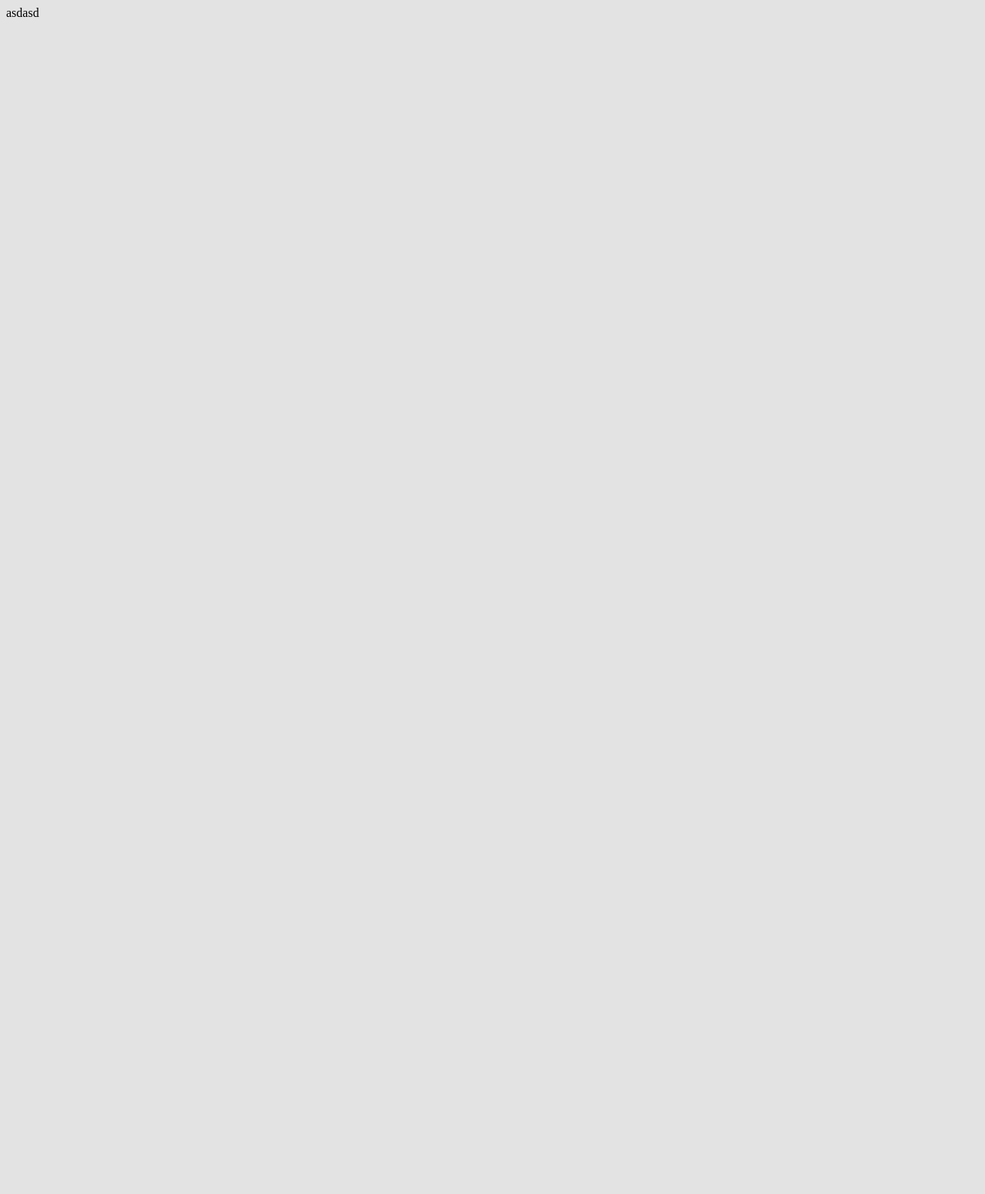
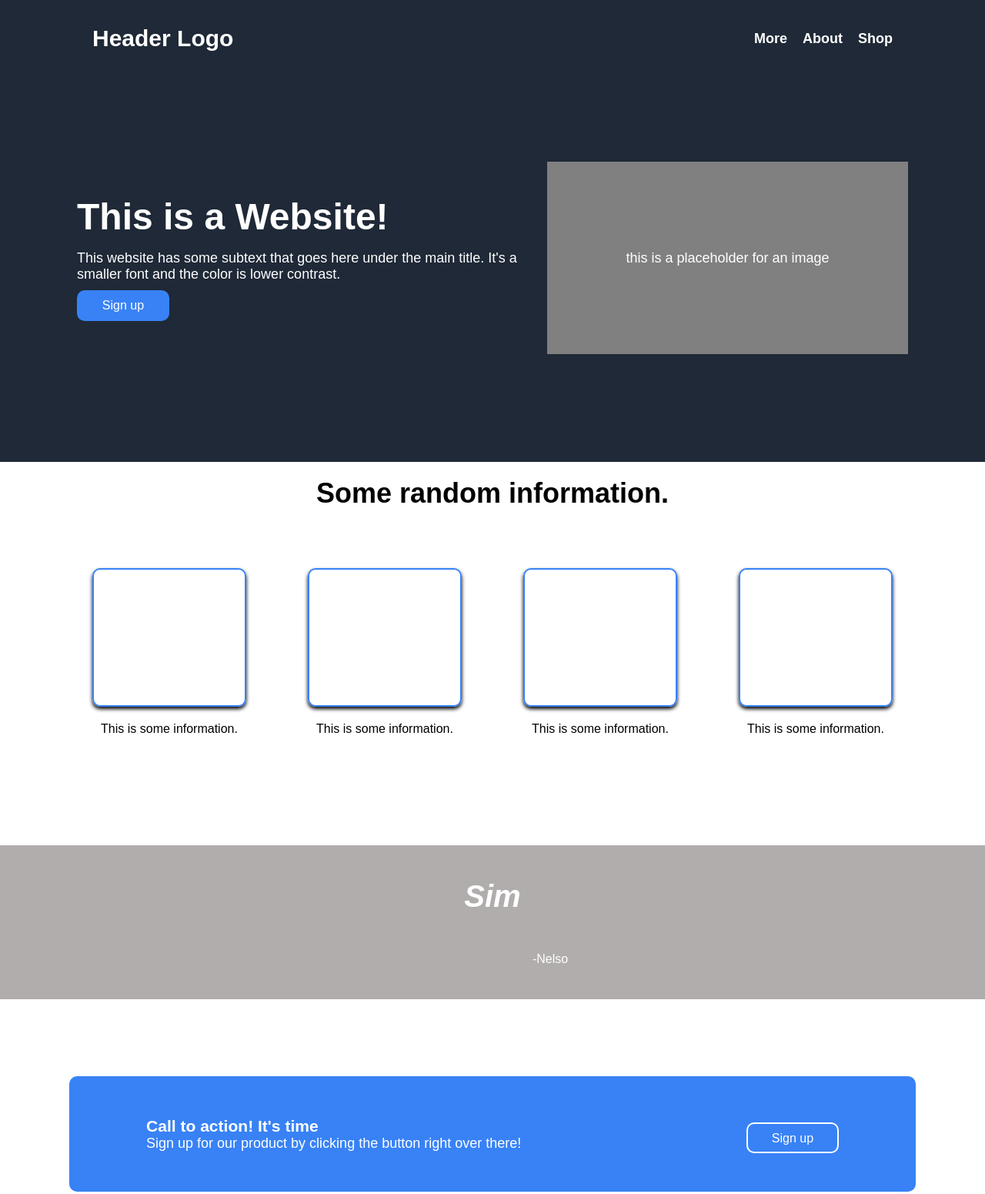
Before and after one commit to Zyrkos/project-landing-page, a plain HTML site: page index.html.html in a window 1280 px wide. Shown: the top 1551 px of the page at 77% size. Before the commit the page ends 800 px from the top, so only its background shows below. Drawn offline with Linux system fonts and the light colour scheme.

Commit message:
Add files via upload
Project completed

```diff
--- a/index.html.html
+++ b/index.html.html
@@ -4,15 +4,105 @@
     <meta charset="utf-8" />
     <title>Landing Page</title>
     <link rel="stylesheet" href="style.css" />
+    <title> Landing Page</title>
   </head>
 
   <body>
 
+    <nav class="navbar">
+      <div class="container">
+        <div class="logo"> Header Logo</div>
+        <ul class="nav">
+          <li>
+            <a href="#">More</a>
+          </li>
+          <li>
+            <a href="#">About</a>
+          </li>
+          <li>
+            <a href="#">Shop</a>
+          </li>
+        </ul>
+      </div>
+    </nav>
 
-   <div class="Main">
+    <header class="header">
+     <div class="container">
+       <div>
+         <h1 class="hero">This is a Website!</h1>
+         <p>This website has some subtext that goes here under the main title.
+          It's a smaller font and the color is lower contrast.
+         </p>
+         <button class="signup"> Sign up</button>
+       </div>
 
-    asdasd
-   </div>
+       <div class="placeholder">
+        <p >this is a placeholder for an image</p>
+        </div>
+      </div>
+    </header>
+
+    <section class="boxes">
+      <h2 class="title"> Some random information.</h2>
+      <div class="container">
+        <div class="info">
+          <div class="box"> <img src="">  </div>
+          <div class="text">This is some information.</div>
+        </div>
+        <div class="info">
+          <div class="box"> <img src="">  </div>
+          <div class="text">This is some information.</div>
+        </div>
+        <div class="info">
+          <div class="box"> <img src="">  </div>
+          <div class="text">This is some information.</div>
+        </div>
+        <div class="info">
+          <div class="box"> <img src=""> </div>
+          <div class="text">This is some information.</div>
+        </div>
+
+      </div>
+    </section>
+
+    <section class="inspiring">
+
+      <div class="quote"> <em>Sim</em> </div>
+
+      <div class="quoter"> -Nelso  </div>
+    </section>
+
+    <section class="call">
+      <div class="container">
+        <div class="left"><h3>Call to action! It's time</h3>
+        <p>Sign up for our product by clicking the button right over there!</p>
+        </div>
+        <div class="right"><button class="secondary"> Sign up</button> </div>
+
+      </div>
+
+
+
+
+    </section>
+
+
+    <div class="footer">
+
+     Copyright © The Odin Project 2022
+    </div>
+
+
+
+
+
+
+
+
+
+
+
+
 
 
 
--- a/style.css
+++ b/style.css
@@ -1,3 +1,205 @@
+* {
+    box-sizing: border-box;
+    margin: 0;
+    padding: 0;
+}
+a:link { text-decoration: none; }
+
 body {
-    background-color: #E3E3E3
+    font-family: Arial, Helvetica, sans-serif;
+    color: white;
+    background-color: white;
+    }
+
+ul {
+    list-style-type: none;
+    }
+
+h1,
+h2 {
+    margin-bottom: 16px;
 }
+
+.container {
+    max-width: 1100px;
+    margin: 0 auto;
+    padding: 0 30px;
+}
+.navbar,
+header {
+    background-color: #1F2937;
+}
+.navbar .container {
+    display: flex;
+    justify-content: space-between;
+    align-items: center;
+    height: 100%;
+}
+.navbar {
+    height: 100px;
+}
+
+.navbar ul {
+    display: flex;
+}
+
+.navbar a {
+    color: white;
+    font-size: 18px;
+    font-weight: bold;
+}
+
+.navbar a:hover {
+    color: lightblue;
+}
+
+.navbar ul li {
+    margin-left: 20px;
+}
+
+.navbar .logo {
+    font-size: 30px;
+    font-weight: bold;
+}
+
+.header {
+    min-height: 400px;
+    padding-top: 100px;
+    font-size: 18px;
+    height: 500px;
+
+}
+
+.hero {
+    font-size: 48px;
+    font-weight: bold;
+}
+
+.header img {
+    max-width: 1000px;
+}
+
+.header .container {
+    display: flex;
+    padding: 10px;
+    align-items: center;
+    justify-content: space-between;
+}
+
+.placeholder {
+    display: flex;
+    background-color: gray;
+    justify-content: center;
+    align-items: center;
+    padding: 5px;
+    width: 700px;
+    height: 250px ;
+}
+
+.signup {
+    background-color: #3882F6;
+    color: white;
+    padding: 10px;
+    border-radius: 10px;
+    height: 40px;
+    width: 120px;
+    font-size: 16px;
+    margin-top: 10px;
+    border: none;
+}
+
+.boxes .container {
+    display: flex;
+    color: black;
+    height: 400px;
+
+    justify-content: space-between;
+    padding: 20px;
+    gap: 10px;
+
+
+}
+
+.boxes .title {
+    display: flex;
+    font-size: 36px;
+    font-weight: bold;
+    color: black;
+    justify-content: center;
+    padding: 20px;
+}
+.box {
+    flex: 1;
+    border: 2px solid #3882F6;
+    border-radius: 10px;
+    padding: 15px 20px;
+    height: 180px;
+    width: 200px;
+    margin: 20px 10px;
+    box-shadow: 0 3px 5px black;
+}
+
+.boxes .text {
+    text-align: center;
+}
+
+.inspiring {
+    display: flex;
+    flex-direction: column;
+    background-color: rgb(177, 173, 173);
+    height: 200px;
+    text-align: center;
+    justify-content: center;
+    align-items: center;
+
+}
+
+.quote {
+    font-size: 40px;
+    font-weight: bold;
+}
+.quoter {
+    margin-left: 150px;
+    margin-top: 50px;
+}
+
+.call {
+    min-height: 400px;
+    padding-top: 100px;
+    font-size: 18px;
+    height: 300px;
+}
+
+.call .container {
+    display: flex;
+    flex: 1;
+    padding: 10px;
+    align-items: center;
+    justify-content: space-between;
+    background-color: #3882F6;
+    border-radius: 10px;
+    height: 150px;
+    padding: 20px 100px;
+    width: 2000px;
+}
+
+.secondary {
+    background-color: #3882F6;
+    color: white;
+    padding: 10px;
+    border-radius: 10px;
+    height: 40px;
+    width: 120px;
+    font-size: 16px;
+    margin-top: 10px;
+    border: 2px solid white;
+}
+
+.footer {
+    display: flex;
+    justify-content: center;
+    align-items: center;
+    height: 100px;
+    background-color: #1F2937;
+
+  }
```
